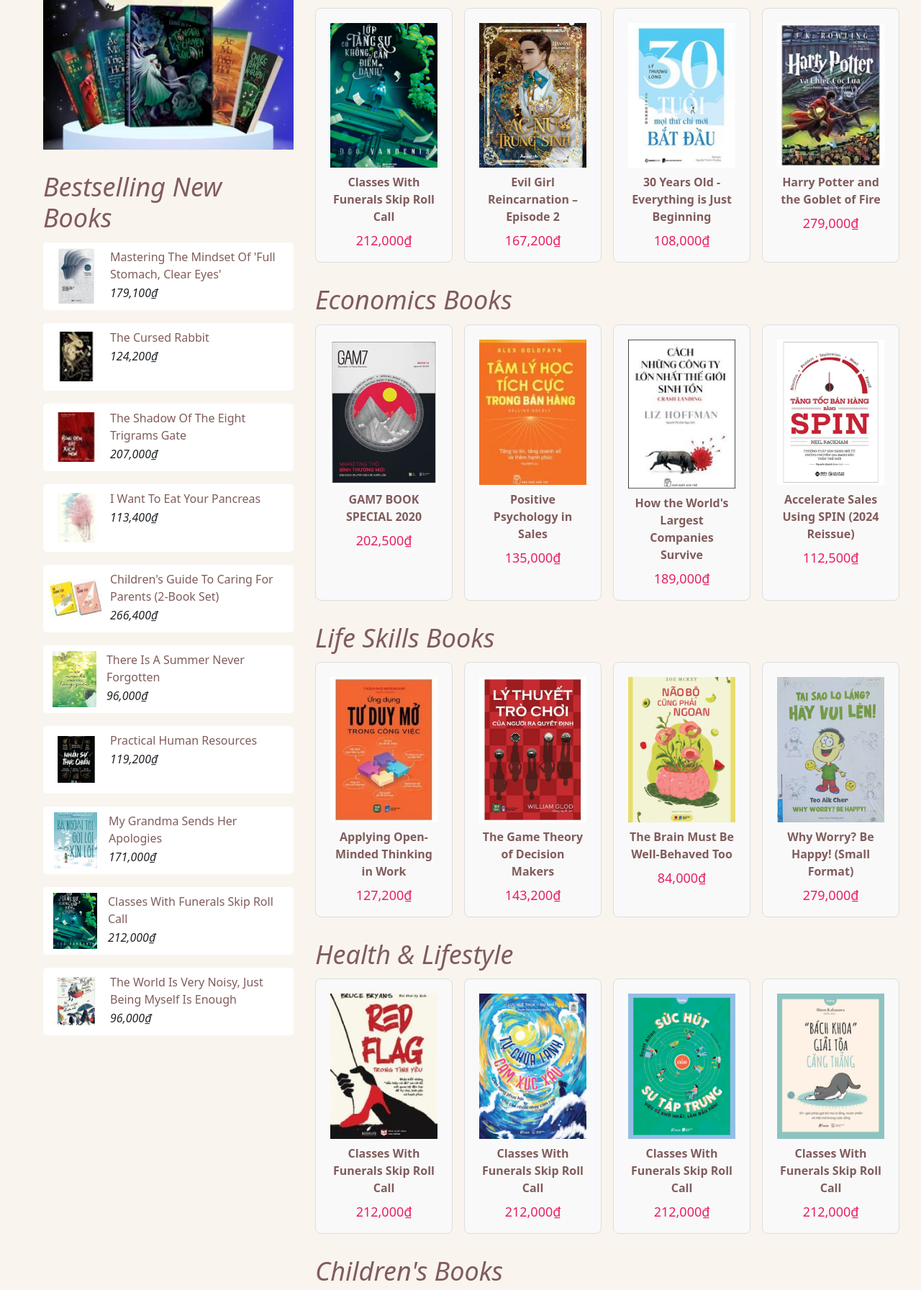
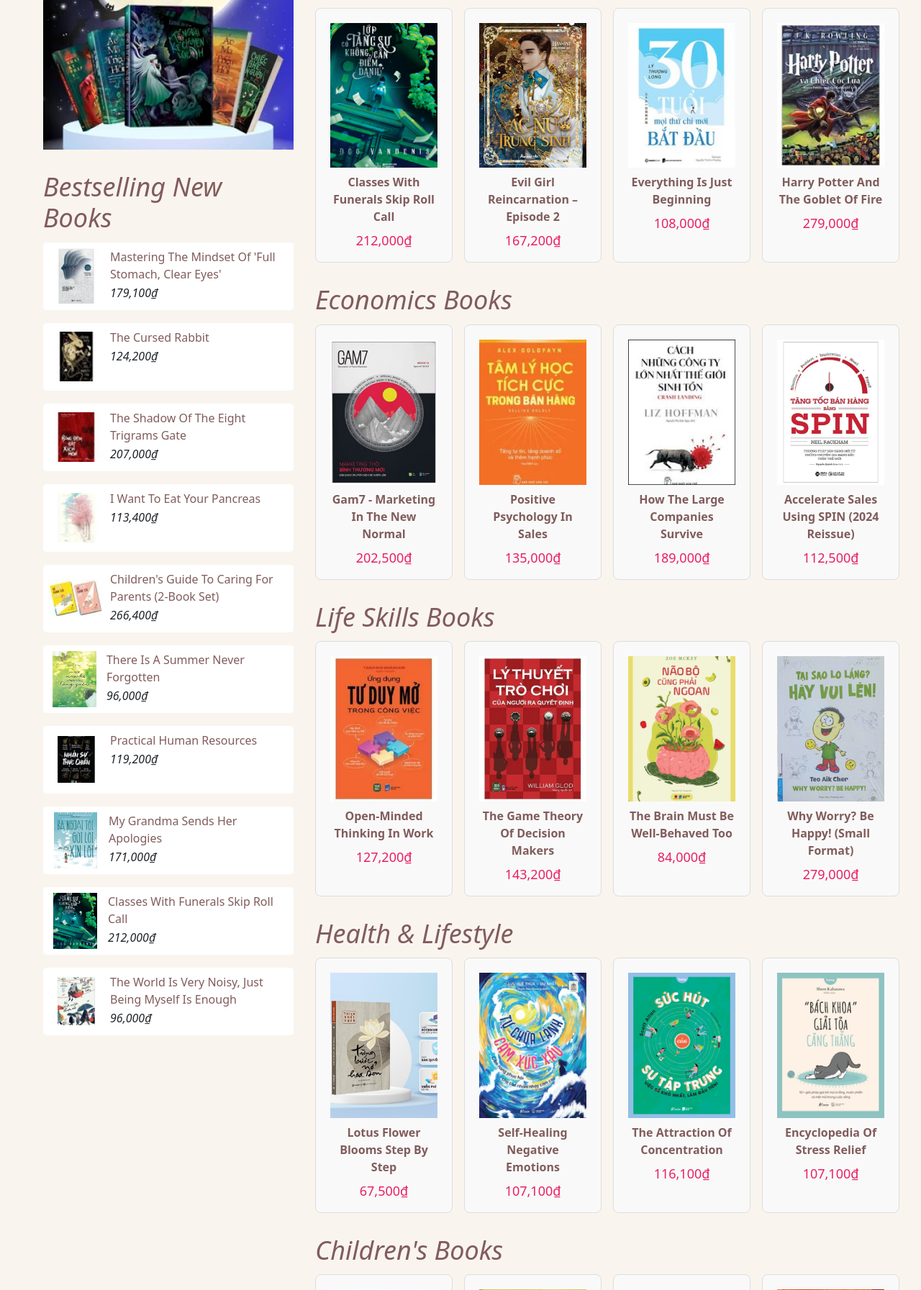
Before and after one commit to KimHan2074/booknest, a PHP site: page /job_finder_website/ in a window 1280 px wide. Shown: the part 801-2594 px from the top of the page at 72% size. Run offline with PHP 8.4, Linux system fonts and the light colour scheme; data that the repository does not hold is empty.

Commit message:
complete UI homepage

```diff
--- a/app/views/homepage.php
+++ b/app/views/homepage.php
@@ -535,7 +535,7 @@ $is_logged_in = isset($_SESSION['current']) && !empty($_SESSION['current']);
                     <div class="literature-item">
                         <img class="img-book" src="public/img/30_TUOI.png" alt="img-book">
                         <div class="book-info">
-                            <p class="name-book">30 Years Old - Everything is Just Beginning </p>
+                            <p class="name-book">Everything Is Just Beginning </p>
                             <p class="price">108,000₫</p>
                         </div>
                     </div>
@@ -543,7 +543,7 @@ $is_logged_in = isset($_SESSION['current']) && !empty($_SESSION['current']);
                     <div class="literature-item">
                         <img class="img-book" src="public/img/POTTER.png" alt="img-book">
                         <div class="book-info">
-                            <p class="name-book">Harry Potter and the Goblet of Fire</p>
+                            <p class="name-book">Harry Potter And The Goblet Of Fire</p>
                             <p class="price">279,000₫</p>
                         </div>
                     </div>
@@ -556,7 +556,7 @@ $is_logged_in = isset($_SESSION['current']) && !empty($_SESSION['current']);
                     <div class="literature-item">
                         <img class="img-book" src="public/img/GAM7.png" alt="img-book">
                         <div class="book-info">
-                            <p class="name-book">GAM7 BOOK SPECIAL 2020 </p>
+                            <p class="name-book">Gam7 - Marketing In The New Normal </p>
                             <p class="price">202,500₫</p>
                         </div>
                     </div>
@@ -564,15 +564,15 @@ $is_logged_in = isset($_SESSION['current']) && !empty($_SESSION['current']);
                     <div class="literature-item">
                         <img class="img-book" src="public/img/TAM_LY.png" alt="img-book">
                         <div class="book-info">
-                            <p class="name-book">Positive Psychology in Sales</p>
+                            <p class="name-book">Positive Psychology In Sales</p>
                             <p class="price">135,000₫</p>
                         </div>
                     </div>
 
                     <div class="literature-item">
-                        <img class="img-book" src="public/img/SINH_TON.png" alt="img-book">
+                        <img class="img-book" src="public/img/SINH_TON (2).png" alt="img-book">
                         <div class="book-info">
-                            <p class="name-book">How the World's Largest Companies Survive</p>
+                            <p class="name-book">How The Large Companies Survive</p>
                             <p class="price">189,000₫</p>
                         </div>
                     </div>
@@ -593,7 +593,7 @@ $is_logged_in = isset($_SESSION['current']) && !empty($_SESSION['current']);
                     <div class="literature-item">
                         <img class="img-book" src="public/img/TU_DUY.png" alt="img-book">
                         <div class="book-info">
-                            <p class="name-book">Applying Open-Minded Thinking in Work</p>
+                            <p class="name-book">Open-Minded Thinking In Work</p>
                             <p class="price">127,200₫</p>
                         </div>
                     </div>
@@ -601,7 +601,7 @@ $is_logged_in = isset($_SESSION['current']) && !empty($_SESSION['current']);
                     <div class="literature-item">
                         <img class="img-book" src="public/img/GAME.png" alt="img-book">
                         <div class="book-info">
-                            <p class="name-book">The Game Theory of Decision Makers</p>
+                            <p class="name-book">The Game Theory Of Decision Makers</p>
                             <p class="price">143,200₫</p>
                         </div>
                     </div>
@@ -628,34 +628,34 @@ $is_logged_in = isset($_SESSION['current']) && !empty($_SESSION['current']);
                 <h2 class="title-type">Health & Lifestyle</h2>
                 <div class="literature-books">
                     <div class="literature-item">
-                        <img class="img-book" src="public/img/REDFLAG.png" alt="img-book">
+                        <img class="img-book" src="public/img/HOA_SEN.png" alt="img-book">
                         <div class="book-info">
-                            <p class="name-book">Classes With Funerals Skip Roll Call</p>
-                            <p class="price">212,000₫</p>
+                            <p class="name-book">Lotus Flower Blooms Step By Step</p>
+                            <p class="price">67,500₫</p>
                         </div>
                     </div>
 
                     <div class="literature-item">
                         <img class="img-book" src="public/img/HEALING.png" alt="img-book">
                         <div class="book-info">
-                            <p class="name-book">Classes With Funerals Skip Roll Call</p>
-                            <p class="price">212,000₫</p>
+                            <p class="name-book">Self-Healing Negative Emotions</p>
+                            <p class="price">107,100₫</p>
                         </div>
                     </div>
 
                     <div class="literature-item">
                         <img class="img-book" src="public/img/FOCUS.png" alt="img-book">
                         <div class="book-info">
-                            <p class="name-book">Classes With Funerals Skip Roll Call</p>
-                            <p class="price">212,000₫</p>
+                            <p class="name-book">The Attraction Of Concentration</p>
+                            <p class="price">116,100₫</p>
                         </div>
                     </div>
 
                     <div class="literature-item">
                         <img class="img-book" src="public/img/GIAI_TOA.png" alt="img-book">
                         <div class="book-info">
-                            <p class="name-book">Classes With Funerals Skip Roll Call</p>
-                            <p class="price">212,000₫</p>
+                            <p class="name-book">Encyclopedia Of Stress Relief</p>
+                            <p class="price">107,100₫</p>
                         </div>
                     </div>
                 </div>
@@ -666,7 +666,7 @@ $is_logged_in = isset($_SESSION['current']) && !empty($_SESSION['current']);
                     <div class="literature-item">
                         <img class="img-book" src="public/img/CHUYEN_KE.png" alt="img-book">
                         <div class="book-info">
-                            <p class="name-book">Stories for Preschool Children - Volume 1</p>
+                            <p class="name-book">Stories For Preschool Children - Volume 1</p>
                             <p class="price">72,000₫</p>
                         </div>
                     </div>
@@ -690,7 +690,7 @@ $is_logged_in = isset($_SESSION['current']) && !empty($_SESSION['current']);
                     <div class="literature-item">
                         <img class="img-book" src="public/img/KE_XAU.png" alt="img-book">
                         <div class="book-info">
-                            <p class="name-book">How to Defend When Facing a Bad Person</p>
+                            <p class="name-book">How To Defend When Facing A Bad Person</p>
                             <p class="price">25,200₫</p>
                         </div>
                     </div>
@@ -719,7 +719,7 @@ $is_logged_in = isset($_SESSION['current']) && !empty($_SESSION['current']);
                     <div class="literature-item">
                         <img class="img-book" src="public/img/TONG_TU.png" alt="img-book">
                         <div class="book-info">
-                            <p class="name-book">The Youth of Forensic Doctor Tong Cu</p>
+                            <p class="name-book">The Youth Of Forensic Doctor Tong Cu</p>
                             <p class="price">179,100₫</p>
                         </div>
                     </div>
@@ -727,7 +727,7 @@ $is_logged_in = isset($_SESSION['current']) && !empty($_SESSION['current']);
                     <div class="literature-item">
                         <img class="img-book" src="public/img/CHO_HOANG.png" alt="img-book">
                         <div class="book-info">
-                            <p class="name-book">The Wild Dog and the Bone</p>
+                            <p class="name-book">The Wild Dog And The Bone</p>
                             <p class="price">210,000₫</p>
                         </div>
                     </div>
```
Also changed, not shown: public/img/HOA_SEN.png (added), public/img/SINH_TON (2).png (added).
